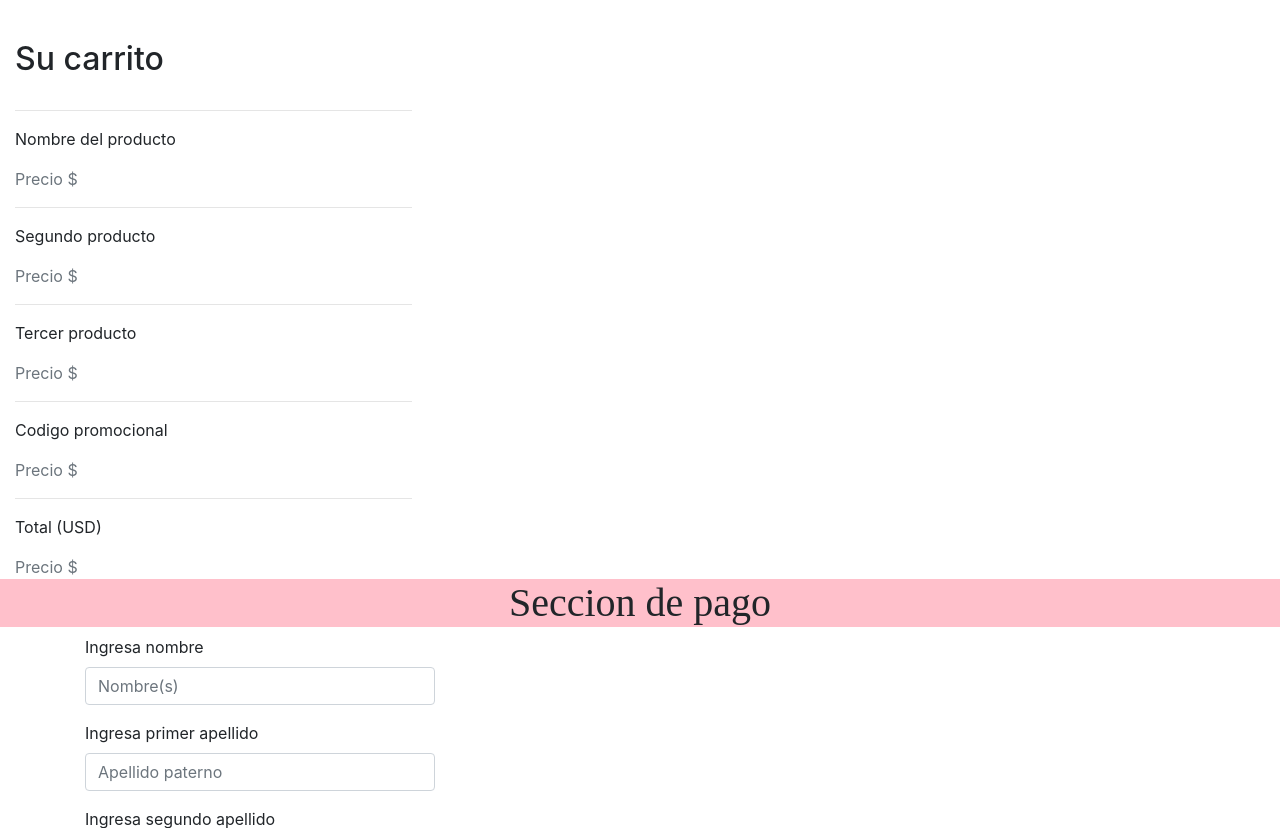
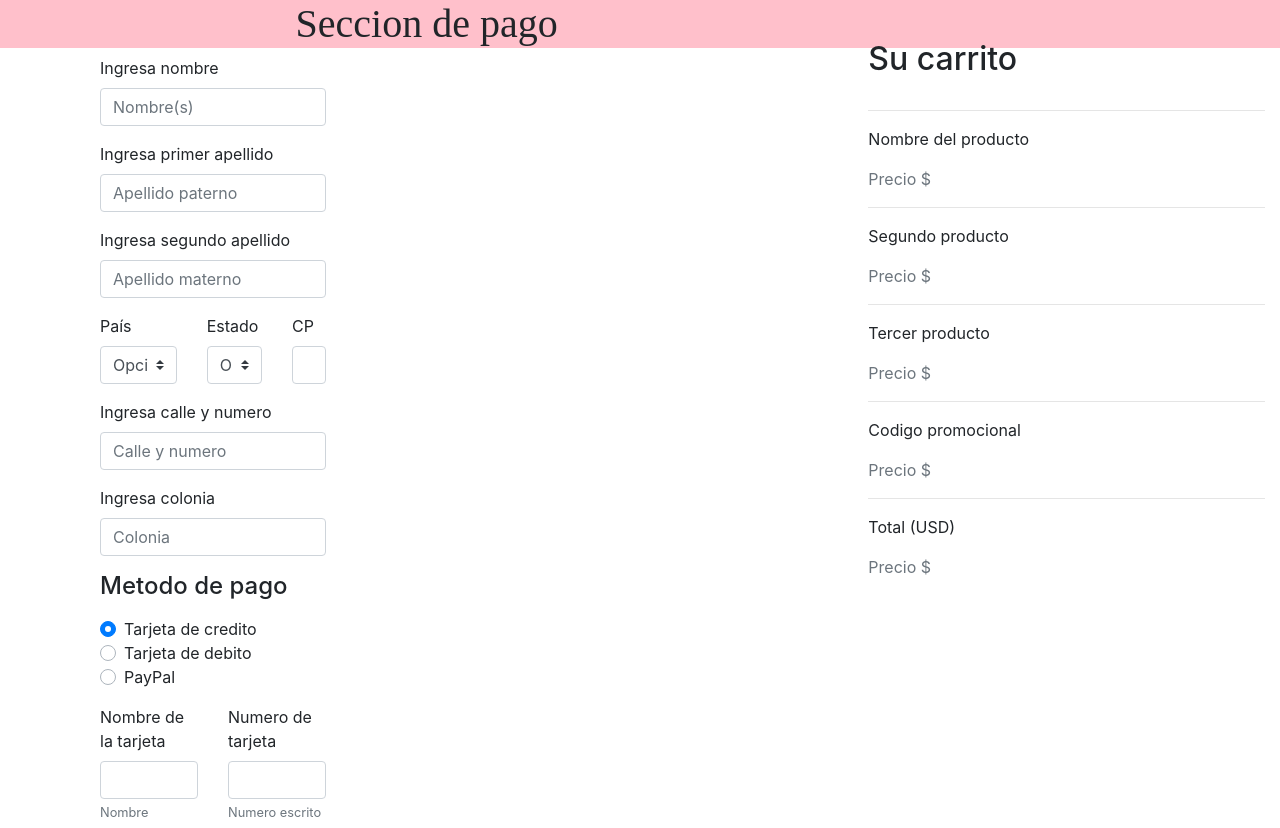
Before and after one commit to SarahAguilar/PASTELERIA, a PHP site: page /PAGO.html in a window 1280 px wide. Shown: the part 150-978 px from the top of the page. Run offline with PHP 8.4, Linux system fonts and the light colour scheme.

Commit message:
Update estiloPAGO.css

```diff
--- a/estiloPAGO.css
+++ b/estiloPAGO.css
@@ -14,3 +14,7 @@
 background-color: #D8BFD8;
 }
 a:hover{background-color: #FF1493}
+
+aside{
+  float:right;
+}
```
